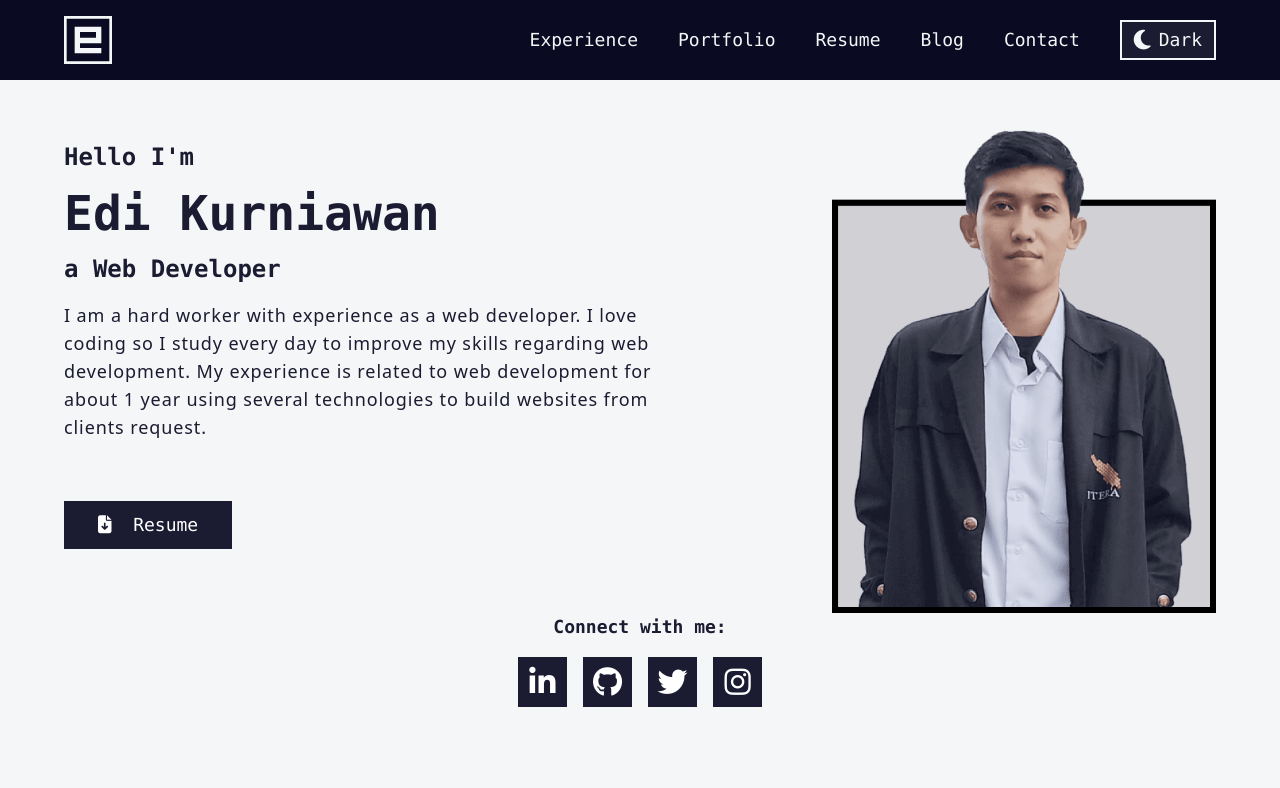
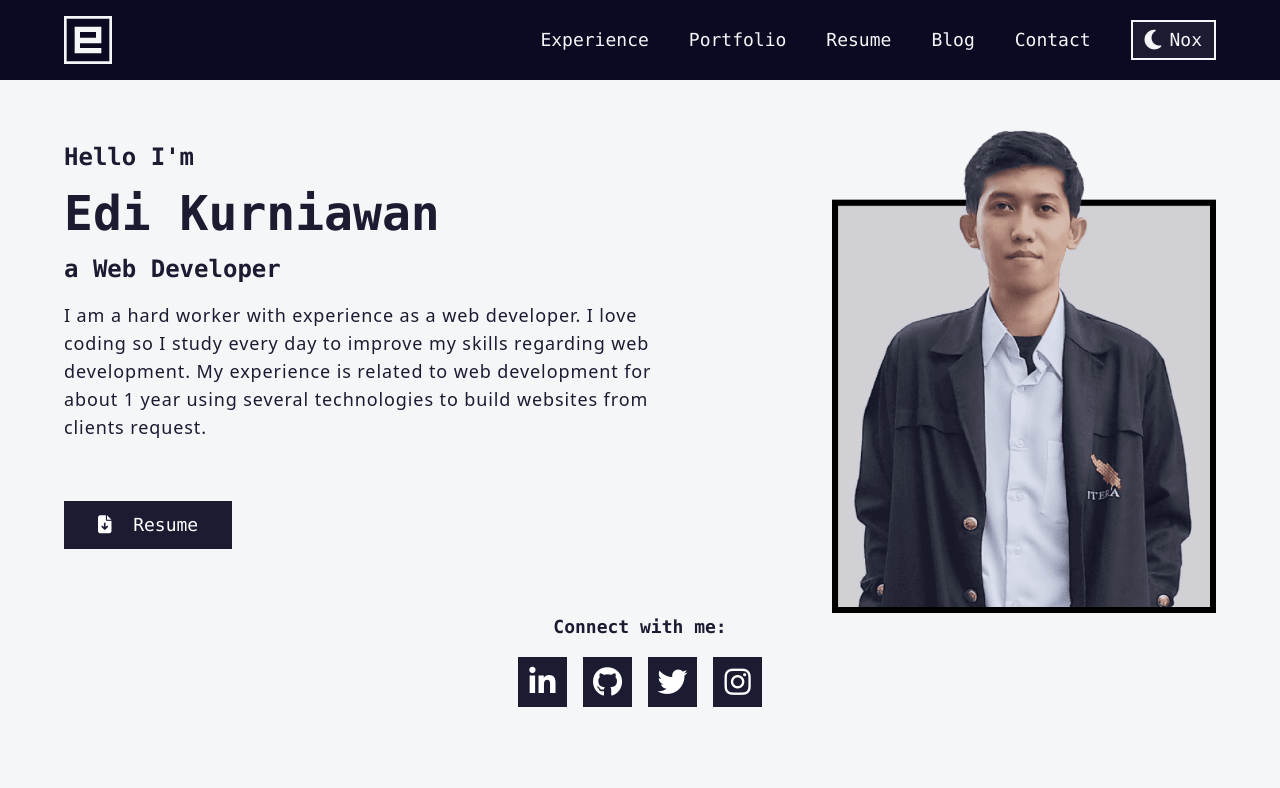
Before and after one commit to edikurniawan-dev/edikurniawan.dev, a React (Create React App) app: page / in a window 1280 px wide. Shown: the top 788 px of the page. Built offline with nearby package versions, Linux system fonts and the light colour scheme.

Commit message:
[change] text light to lumos and dark to nox, inspired from harry potter spells wkwk

```diff
--- a/src/components/Navbar.jsx
+++ b/src/components/Navbar.jsx
@@ -72,7 +72,7 @@ const Navbar = () => {
                                             ? 'text-black font-mono font-medium hidden md:block'
                                             : 'text-light font-mono font-medium hidden md:block'
                                     }>
-                                    {colorTheme === 'light' ? 'Light' : 'Dark'}
+                                    {colorTheme === 'light' ? 'Lumos' : 'Nox'}
                                 </p>
                             </div>
                         </button>
```
